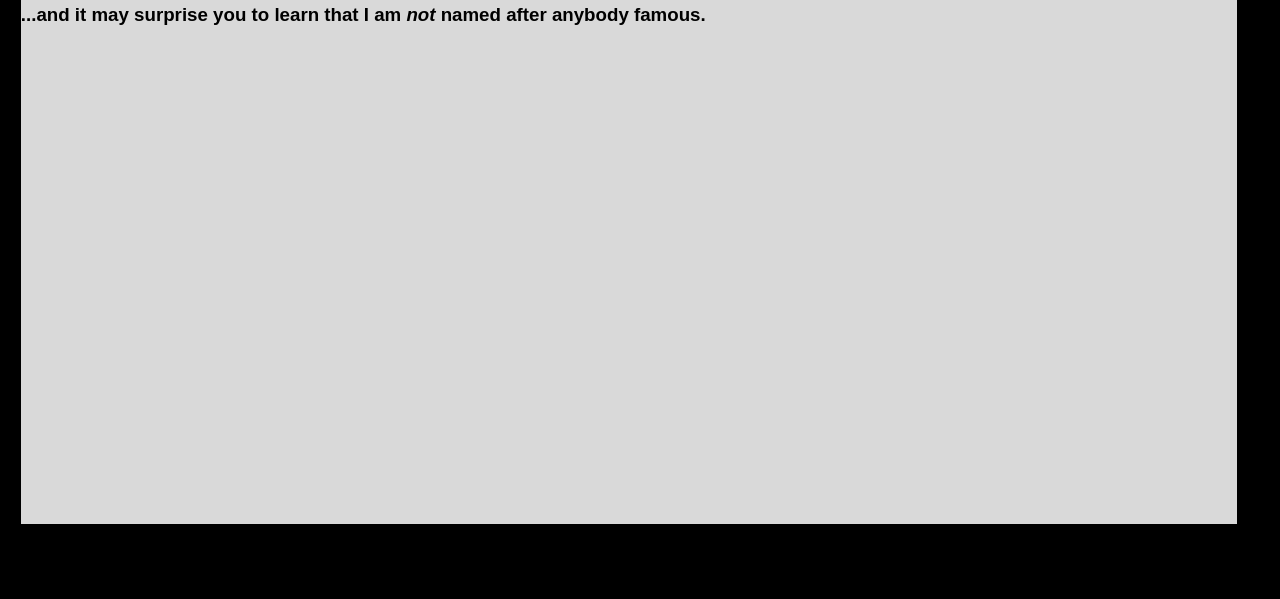
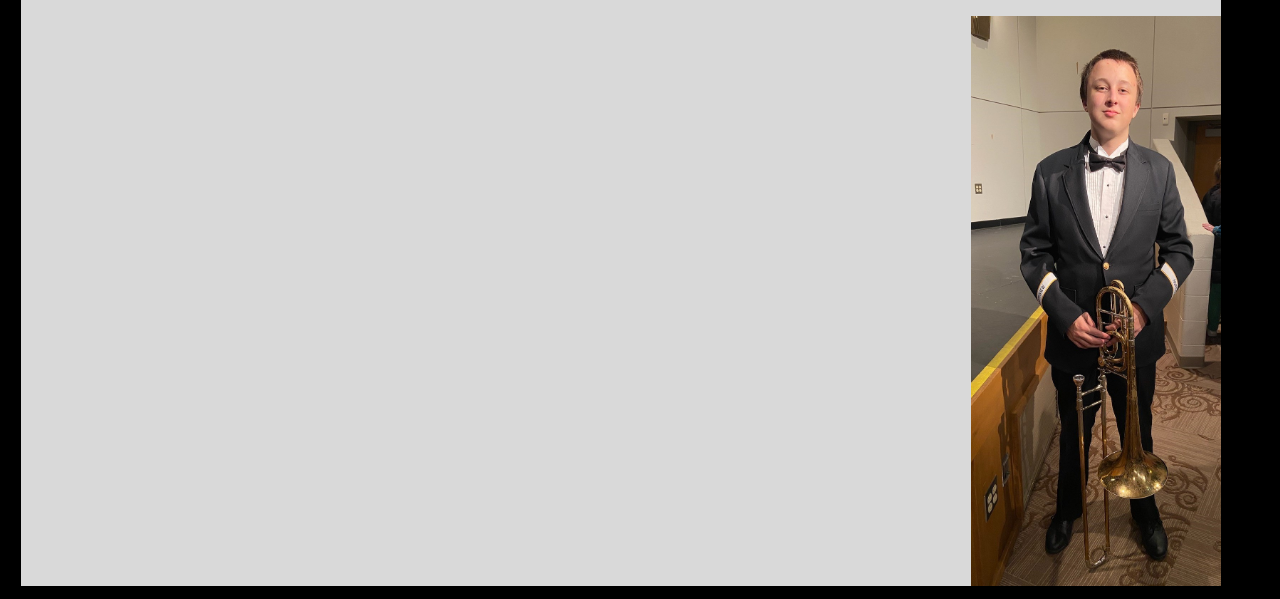
Before and after one commit to PotatoProgram/Portfolio-2024, a plain HTML site: page about-me.html in a window 1280 px wide. Shown: the part 279-878 px from the top of the page. Before the commit the page ends 800 px from the top, so only its background shows below. Drawn offline with Linux system fonts and the light colour scheme; a web font is replaced by a local one.

Commit message:
reconfigured styling+added picture to about

```diff
--- a/about-me.html
+++ b/about-me.html
@@ -30,5 +30,6 @@
         <h1>Hi, I'm Will Smith</h1>
         <h3>...and it may surprise you to learn that I am <em>not</em> named after anybody famous.</h3>
         <p></p>
+        <img src="definitely-professional-picture.jpg" id="pro-pic">
     </div>
 </body>
--- a/style.css
+++ b/style.css
@@ -20,7 +20,8 @@ a {
 }
 
 .doc-renderer {
-    position: fixed;
+    position: static;
+    left:auto; right:auto;
     margin: 1%; /*this is the most scuffed implementation of this i could have possibly done*/
     background-color: #D9D9D9;
     width: 95%;
@@ -36,3 +37,10 @@ a {
         background-color: inherit;
     }
 }
+
+#pro-pic {
+    display: block;
+    max-width: 250px;
+    margin-right: 0;
+    margin-left: auto;
+}
```
Also changed, not shown: definitely-professional-picture.jpg (added).
